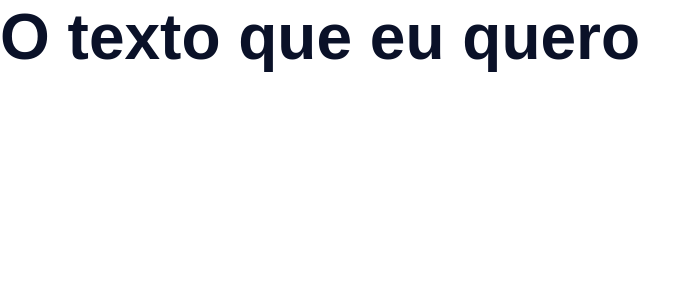
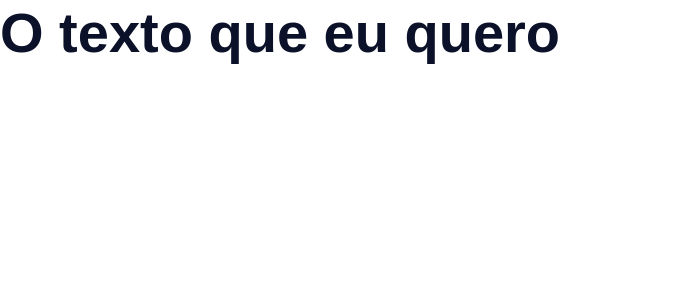
Before and after one commit to Shystra/React_Front-end, a React (Create React App) app in the folder project/: page / in a window 1280 px wide. Shown: the top 300 px of the page, without its empty margins (0-699 px from the left). Built offline with nearby package versions, Linux system fonts and the light colour scheme.

Commit message:
testing sizes 'small', 'big', 'huge

```diff
--- a/project/src/components/Heading/styles.js
+++ b/project/src/components/Heading/styles.js
@@ -12,18 +12,18 @@ const titleSize = {
 
 
   huge: (theme) => css`
-    font-size: ${theme.font.sizes.xhuge};
+    font-size: ${theme.font.sizes.huge};
 
   `,
 
   big: (theme) => css`
-    font-size: ${theme.font.sizes.xhuge};
+    font-size: ${theme.font.sizes.xlarge};
     ${mediaFont(theme)};`,
 };
 
 const mediaFont = (theme) => css`
   @media ${theme.media.lteMedium} {
-    font-size: ${theme.font.sizes.xhuge};
+    font-size: ${theme.font.sizes.huge};
     background: purple;
 
   }
```
Also changed, not shown: 1 other file (tests, documents, lock files or other folders).
